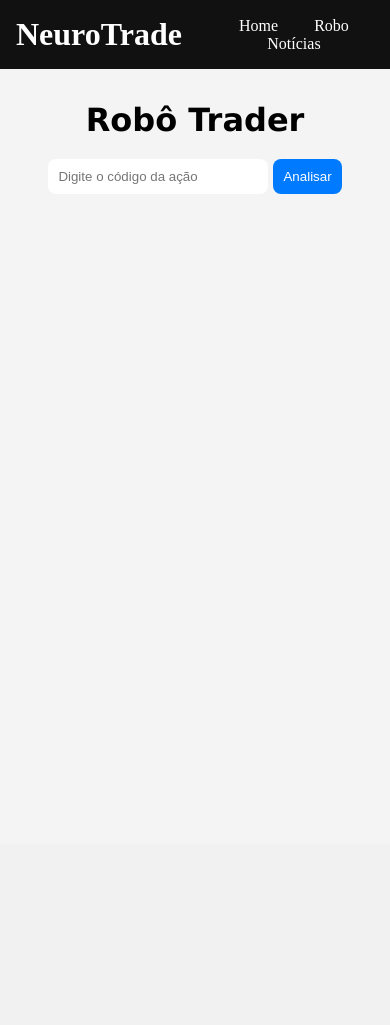
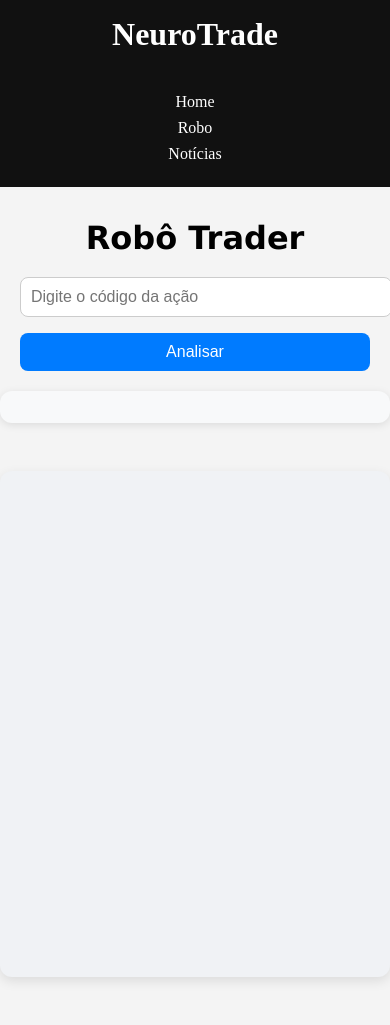
Before and after one commit to HugoBorrego/robo-trader, a Flask app: page / in a window 390 px wide; the page is wider, and only the part inside the window is pictured. Before the commit the page ends 194 px from the top of that part, so only its background shows below. Run offline with Flask 3, Linux system fonts and the light colour scheme.

Commit message:
Update/Mudança no CSS da página

```diff
--- a/app.py
+++ b/app.py
@@ -9,6 +9,7 @@ app = Flask(__name__)
 def index():
     chart = None
     analysis = None
+    ticker = None  # Novo
 
     if request.method == 'POST':
         ticker = request.form['ticker']
@@ -19,7 +20,7 @@ def index():
         except Exception as e:
             analysis = {'erro': f'Erro ao buscar dados: {e}'}
 
-    return render_template('index.html', chart=chart, analysis=analysis)
+    return render_template('index.html', chart=chart, analysis=analysis, ticker=ticker)
 
 if __name__ == '__main__':
     app.run(debug=True)
--- a/static/style.css
+++ b/static/style.css
@@ -42,27 +42,162 @@ nav ul li a {
 
 form {
     margin: 20px;
+    display: flex;
+    gap: 10px;
+    justify-content: center;
 }
 
 input {
     padding: 10px;
-    width: 200px;
+    width: 250px;
     border-radius: 8px;
-    border: none;
+    border: 1px solid #ccc;
+    font-size: 1rem;
 }
 
 button {
-    padding: 10px;
+    padding: 10px 20px;
     background-color: #007bff;
     color: white;
     border: none;
     border-radius: 8px;
+    font-size: 1rem;
+    cursor: pointer;
+    transition: background-color 0.3s ease;
+}
 
+button:hover {
+    background-color: #0056b3;
+}
+
+.analise {
+    display: grid;
+    grid-template-columns: 1fr 1fr;
+    gap: 2rem;
+    padding: 2rem;
+    max-width: 1000px;
+    margin: auto;
+    background-color: #f8f9fa;
+    border-radius: 12px;
+    box-shadow: 0 2px 8px rgba(0, 0, 0, 0.1);
+}
+
+.analise h2 {
+    grid-column: span 2;
+    font-size: 2rem;
+    color: #333;
+    text-align: center;
+    margin-bottom: 1rem;
+}
+
+.analise p {
+    font-size: 1.2rem;
+    margin-bottom: 0.5rem;
+    color: #222;
+}
+
+.analise-explicacao {
+    font-size: 1rem;
+    color: #555;
+    background-color: #fff;
+    padding: 1rem;
+    border-left: 4px solid #007bff;
+    border-radius: 8px;
 }
 
 .grafico {
-    width: 50rem;
-    height: 30rem;
-    position: static;
-    margin-top: 2rem;
+    display: flex;
+    flex-direction: column;
+    align-items: center;
+    width: 100vw;
+    height: 80vh;
+    margin: 3rem auto;
+    padding: 1rem;
+    box-sizing: border-box;
+    background-color: #f0f2f5;
+    border-radius: 12px;
+    box-shadow: 0 4px 12px rgba(0, 0, 0, 0.1);
 }
+
+.grafico h2 {
+    font-size: 2rem;
+    color: #333;
+    margin-bottom: 1rem;
+    text-align: center;
+}
+
+@media screen and (min-width: 1025px) {
+    .analise {
+        grid-template-columns: 1fr 1fr;
+    }
+
+    .grafico {
+        width: 100vw;
+        height: 80vh;
+    }
+}
+
+@media screen and (min-width: 768px) and (max-width: 1024px) {
+    form {
+        flex-direction: column;
+        align-items: center;
+    }
+
+    input, button {
+        width: 90%;
+    }
+
+    .analise {
+        grid-template-columns: 1fr;
+        padding: 1rem;
+    }
+
+    .grafico {
+        width: 100%;
+        height: 70vh;
+    }
+}
+
+@media screen and (max-width: 767px) {
+    header {
+        flex-direction: column;
+        text-align: center;
+    }
+
+    nav ul li {
+        display: block;
+        margin: 0.5rem 0;
+    }
+
+    form {
+        flex-direction: column;
+        gap: 1rem;
+    }
+
+    input, button {
+        width: 100%;
+    }
+
+    .analise {
+        grid-template-columns: 1fr;
+        padding: 1rem;
+    }
+
+    .analise h2 {
+        font-size: 1.5rem;
+    }
+
+    .analise p {
+        font-size: 1rem;
+    }
+
+    .grafico {
+        width: 100%;
+        height: 60vh;
+        padding: 0.5rem;
+    }
+
+    .grafico h2 {
+        font-size: 1.5rem;
+    }
+}
--- a/templates/index.html
+++ b/templates/index.html
@@ -1,5 +1,6 @@
 <!DOCTYPE html>
 <html lang="pt-br">
+
 <head>
     <meta charset="UTF-8">
     <meta name="viewport" content="width=device-width, initial-scale=1.0">
@@ -7,6 +8,7 @@
     <link rel="stylesheet" href="/static/style.css">
 
 </head>
+
 <body>
 
     <header>
@@ -29,11 +31,25 @@
         <button type="submit">Analisar</button>
     </form>
 
+    <div class="analise">
         {% if analysis %}
-        <h2>Análise</h2>
-        <p>RSI: {{ analysis['RSI'] }}</p>
-        <p>Média Móvel: {{ analysis['MediaMovel'] }}</p>
+            <h2>Análise de Indicadores</h2>
+
+            <div>
+                <p><strong>Ação:</strong> {{ ticker }}</p>
+                <p><strong>RSI:</strong> {{ analysis['RSI'] }}</p>
+                <p><strong>Média Móvel:</strong> {{ analysis['MediaMovel'] }}</p>
+            </div>
+
+            <div class="analise-explicacao">
+                <p><strong>Índice de Força Relativa (RSI):</strong> Indica se um ativo está sobrecomprado ou sobrevendido.
+                </p>
+                <p><strong>Média Móvel:</strong> Abaixo de 30 → sobrevendido (possível oportunidade de compra).<br>
+                    Acima de 70 → sobrecomprado (possível alerta de venda).</p>
+            </div>
         {% endif %}
+    </div>
+
 
     <div class="grafico">
         {% if chart %}
@@ -42,6 +58,6 @@
         {% endif %}
     </div>
 
+</body>
 
-</body>
 </html>
```
Also changed, not shown: utils/plot.py (line endings or trailing spaces). Lines whose indentation alone changed are shown as unchanged.
